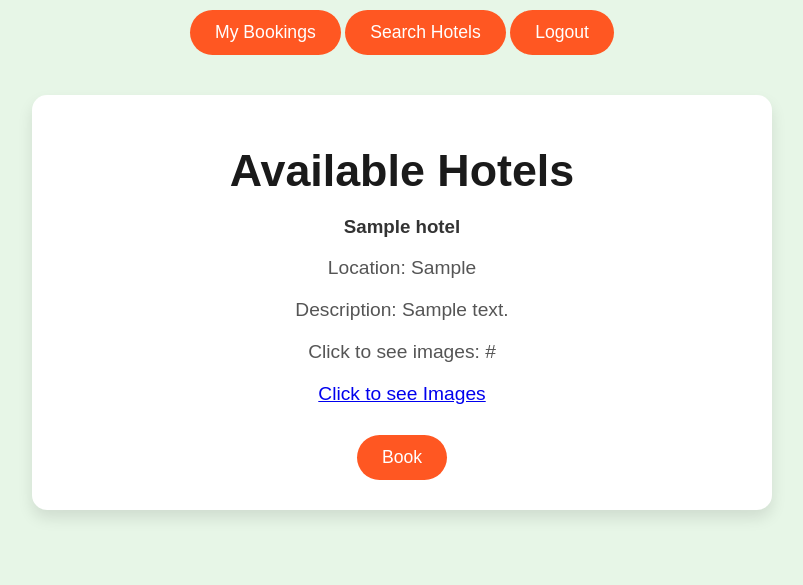
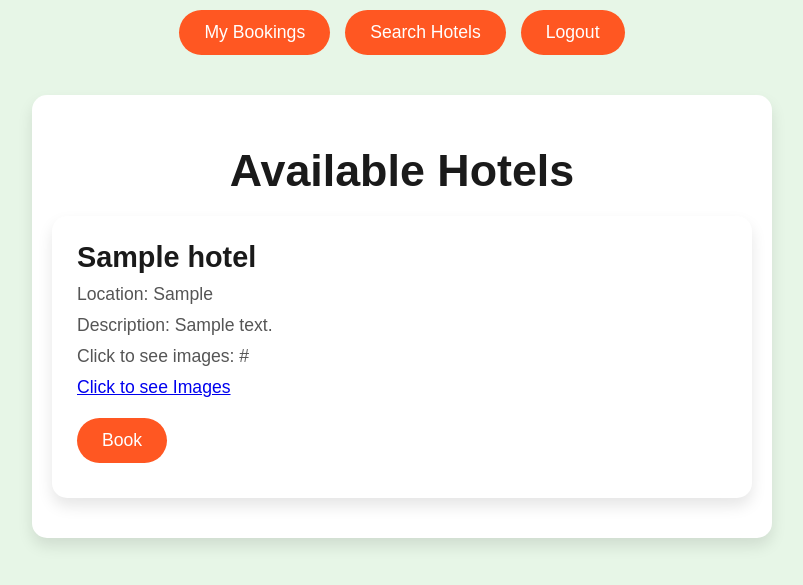
Before and after one commit to Veeramalla26/CA-TWO-RESIST, a Flask app: page /dashboard in a window 1280 px wide. Shown: the top 585 px of the page, without its empty margins (238-1041 px from the left). Run offline with Flask 3, Linux system fonts and the light colour scheme; the visitor is signed in with stand-in values (Sample User, id 1); tables that the repository leaves empty hold one stand-in row (values such as "Sample post").

Commit message:
added hotel cards css

```diff
--- a/static/css/style.css
+++ b/static/css/style.css
@@ -107,3 +107,41 @@ form button:hover {
 #message.success {
     color: #4caf50; /* Success Color */
 }
+.hotel-card {
+    background-color: #ffffff;
+    border-radius: 15px;
+    box-shadow: 0 8px 15px rgba(0, 0, 0, 0.1);
+    padding: 25px;
+    margin: 20px auto;
+    max-width: 700px;
+    text-align: left;
+    transition: transform 0.3s ease;
+ }
+
+
+ .hotel-card:hover {
+    transform: translateY(-5px);
+ }
+
+
+ .hotel-card h3 {
+    margin: 0;
+    color: #1a1a1a;
+    font-size: 1.8rem;
+ }
+
+
+ .hotel-card p {
+    color: #555;
+    margin: 10px 0;
+    font-size: 1.1rem;
+ }
+
+
+ .user-buttons-container {
+    display: flex;
+    justify-content: center;
+    gap: 15px;
+    flex-wrap: wrap;
+    margin-bottom: 20px;
+ }
```
